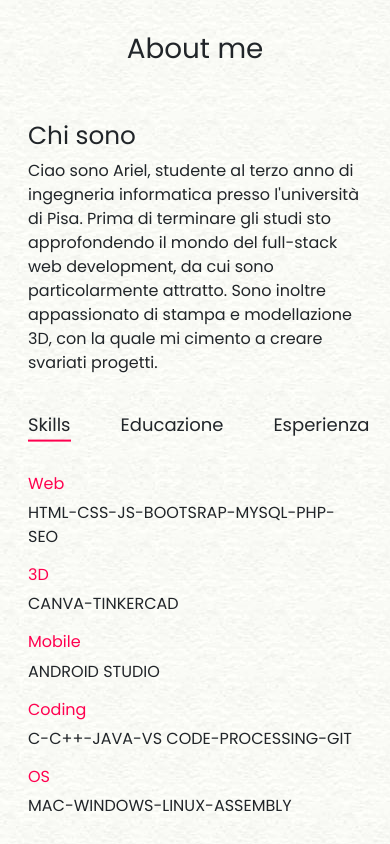
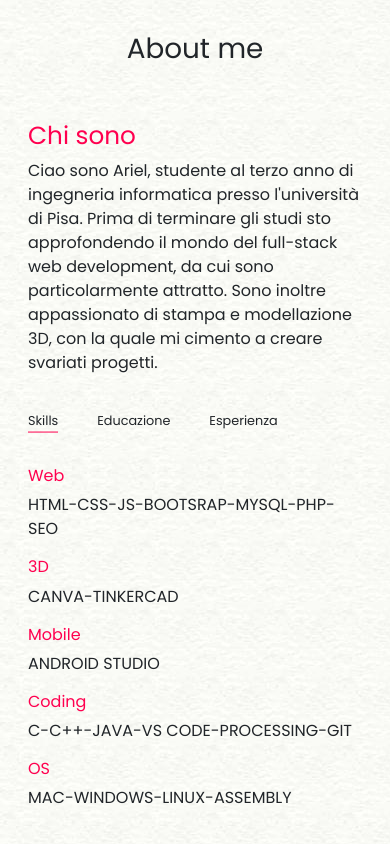
Before and after one commit to ArielFedele8/MyWebPage, a website: page index.html in a window 390 px wide. Shown: the part 860-1704 px from the top of the page. Drawn offline with nearby package versions, Linux system fonts and the light colour scheme; a web font is replaced by a local one.

Commit message:
Font e altezze di header e main responsive

```diff
--- a/assets/sass/styles.scss
+++ b/assets/sass/styles.scss
@@ -1,4 +1,4 @@
-@import url('https://fonts.googleapis.com/css2?family=Poppins:wght@400;700&family=UnifrakturMaguntia&display=swap') ;
+@import url("https://fonts.googleapis.com/css2?family=Poppins:wght@400;700&family=UnifrakturMaguntia&display=swap");
 
 $coloreSfondo: FFF;
 
@@ -26,7 +26,7 @@ $coloreSfondo: FFF;
 
 body {
   overflow-x: hidden;
-  font-family: 'Poppins', sans-serif;
+  font-family: "Poppins", sans-serif;
   font-weight: 400;
 }
 
@@ -53,6 +53,10 @@ strong {
 
 header {
   color: rgb(202, 244, 255);
+
+  @media (max-width: 991px) {
+    height: auto;
+  }
 
   .navbar {
     min-height: 65px;
@@ -125,44 +129,68 @@ header {
 }
 
 main {
-
-  p {
   font-size: 25px;
-  }
 
   #AboutMe {
 
-    @media (min-width: 800px) {
     height: 93vh;
+
+    @media (max-width: 991px) {
+      height: auto;
     }
 
-    p {
+    @media (max-width: 600px) {
+      font-size: 20px;
+    }
+
+    @media (max-width: 400px) {
+      font-size: 16px;
+    }
+
+    h3,
+    h2 {
+      color: #ff004f;
+    }
+
+    h3 {
+      font-size: 25px;
       @media (max-width: 575px) {
         font-size: 16px;
       }
     }
 
-    img {
-      max-width: 200px;
-      border-radius: 60%;
-    }
-
     /* Style the tab */
 
     .tab {
+
       display: flex;
       margin: 20px 0 20px;
 
       .tablinks {
+
+        @media (min-width: 1213px) {
           margin-right: 50px;
-        font-size: 18px;
+        }
+
+        @media (min-width: 992px) and (max-width: 1212px ) {
+          margin-right: 4vw;
+        }
+
+        @media (max-width: 991px) {
+          margin-right: 50px;
+        }
+
+        @media (max-width: 440px) {
+          margin-right: 10vw;
+        }
+
+        font-size: 0.8em;
         font-weight: 400;
         cursor: pointer;
         position: relative;
-      }
 
-      .tablinks::after {
-        content: '';
+        &::after {
+          content: "";
           position: absolute;
           bottom: 0;
           left: 0;
@@ -173,14 +201,15 @@ main {
           opacity: 0;
         }
 
-      .tablinks:hover::after, .tablinks:focus::after {
+        &:hover::after,
+        &:focus::after {
           opacity: 1;
           //trasla in basso di 0.2m
           transform: translate3d(0, 0.2em, 0);
         }
 
-      .active::after{
-        content: '';
+        &.active::after {
+          content: "";
           position: absolute;
           bottom: 0;
           left: 0;
@@ -191,15 +220,7 @@ main {
           transform: translate3d(0, 0.2em, 0);
         }
       }
-
-    h3 {
-      color: #ff004f;
-      font-size: 25px;
-      @media (max-width: 575px) {
-        font-size: 16px;
     }
-    }
-
   }
 
   .carousel-inner > .item > img,
--- a/index.html
+++ b/index.html
@@ -136,7 +136,7 @@
           </div>
         </div>
         <div class="row mx-md-5 mx-sm-3 mx-1 ">
-          <div class="col-sm-6 col-lg-7 d-flex justify-content-start flex-column" id="ChiSono">
+          <div class="col-xs-6 col-lg-7 pe-lg-4" id="ChiSono">
             <h2>Chi sono</h2>
             <p>
               Ciao sono Ariel, studente al terzo anno di ingegneria informatica
@@ -147,7 +147,7 @@
               progetti.
             </p>
           </div>
-          <div class="col-sm-6 col-lg-5">
+          <div class="col-xs-6 col-lg-5 ps-lg-4">
             <div class="tab">
               <p
                 class="tablinks"
```
Also changed, not shown: assets/css/styles.css, 1 other file. Lines whose indentation alone changed are shown as unchanged.
